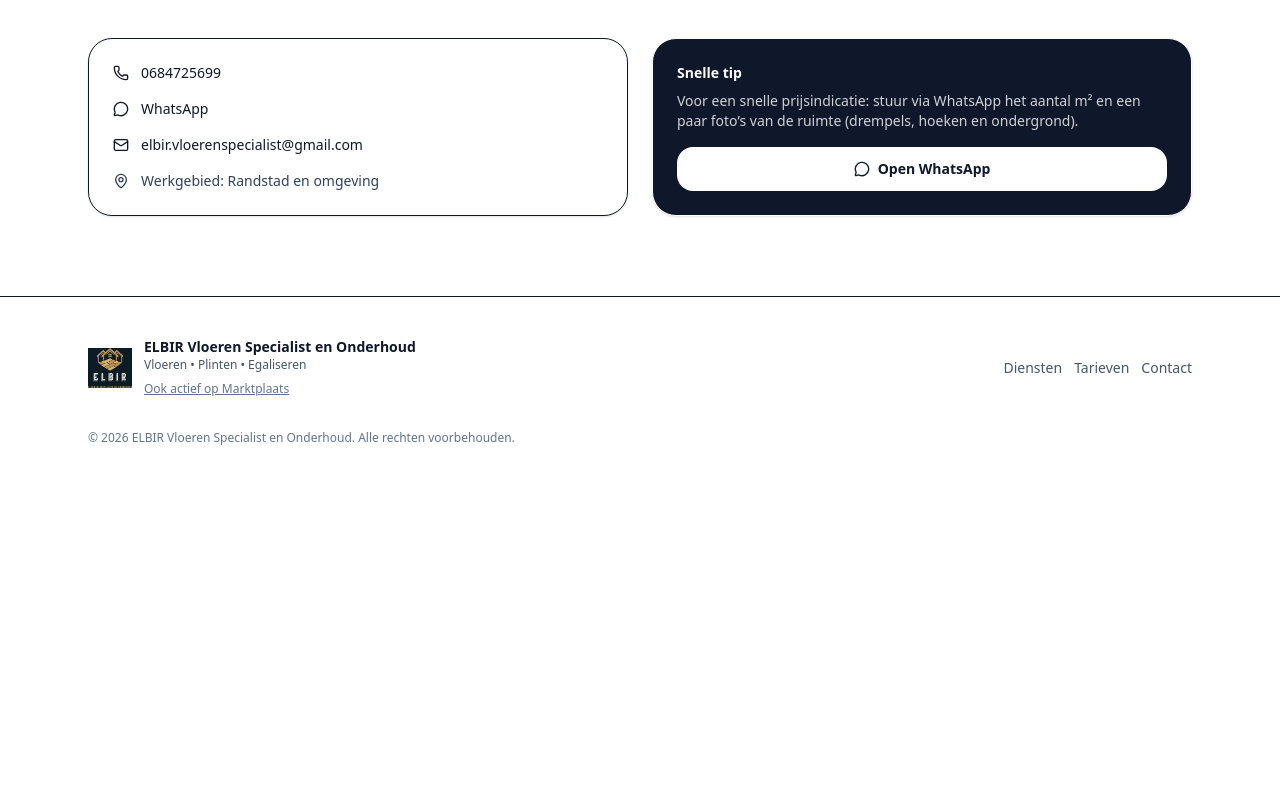
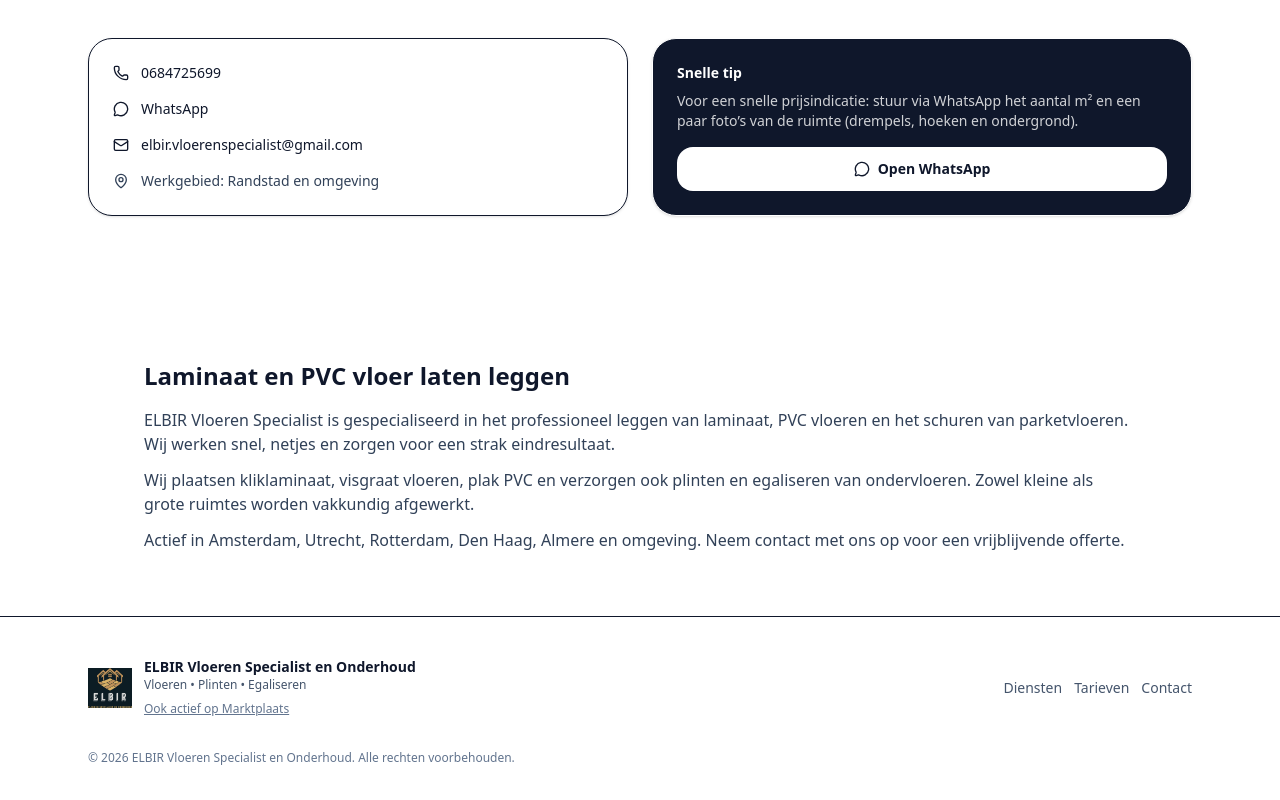
Before and after one commit to DeerProjects/laminaat, a React (Vite) app: page / in a window 1280 px wide. Shown: the part 4815-5615 px from the top of the page. Before the commit the page ends 5301 px from the top, so only its background shows below. Built offline with nearby package versions, Linux system fonts and the light colour scheme.

Commit message:
seo text added

```diff
--- a/src/sections/Footer.tsx
+++ b/src/sections/Footer.tsx
@@ -6,6 +6,30 @@
 
 export default function Footer() {
   return (
+    <>
+      {/* SEO TEXT BLOK */}
+      <section className="mx-auto max-w-5xl px-4 py-16 text-slate-700">
+        <h2 className="mb-4 text-2xl font-semibold text-slate-900">
+          Laminaat en PVC vloer laten leggen
+        </h2>
+
+        <p className="mb-3">
+          ELBIR Vloeren Specialist is gespecialiseerd in het professioneel leggen van laminaat,
+          PVC vloeren en het schuren van parketvloeren. Wij werken snel, netjes en zorgen
+          voor een strak eindresultaat.
+        </p>
+
+        <p className="mb-3">
+          Wij plaatsen kliklaminaat, visgraat vloeren, plak PVC en verzorgen ook plinten en
+          egaliseren van ondervloeren. Zowel kleine als grote ruimtes worden vakkundig afgewerkt.
+        </p>
+
+        <p>
+          Actief in Amsterdam, Utrecht, Rotterdam, Den Haag, Almere en omgeving.
+          Neem contact met ons op voor een vrijblijvende offerte.
+        </p>
+      </section>
+
       <footer className="border-t bg-white">
         <div className="mx-auto max-w-6xl px-4 py-10 text-sm text-slate-600 sm:px-6">
           <div className="flex flex-col gap-6 sm:flex-row sm:items-center sm:justify-between">
@@ -15,7 +39,6 @@
                 <div className="font-semibold text-slate-900">{CONTACT.company}</div>
                 <div className="text-xs">Vloeren • Plinten • Egaliseren</div>
 
-              {/* ✅ küçük Marktplaats link */}
                 <a
                   href={MARKTPLAATS_URL}
                   target="_blank"
@@ -45,5 +68,6 @@
           </div>
         </div>
       </footer>
+    </>
   );
 }
```
Lines whose indentation alone changed are shown as unchanged.
